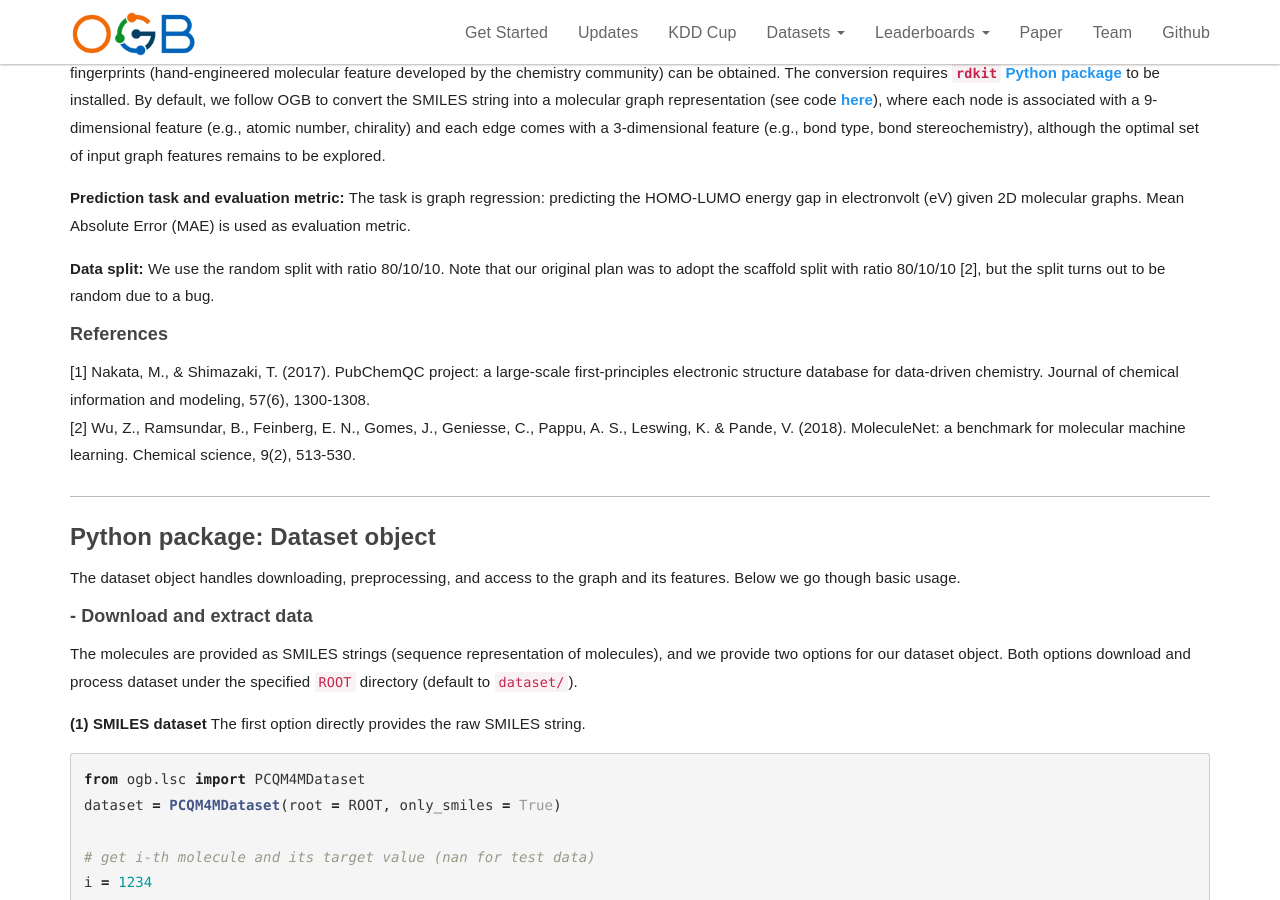
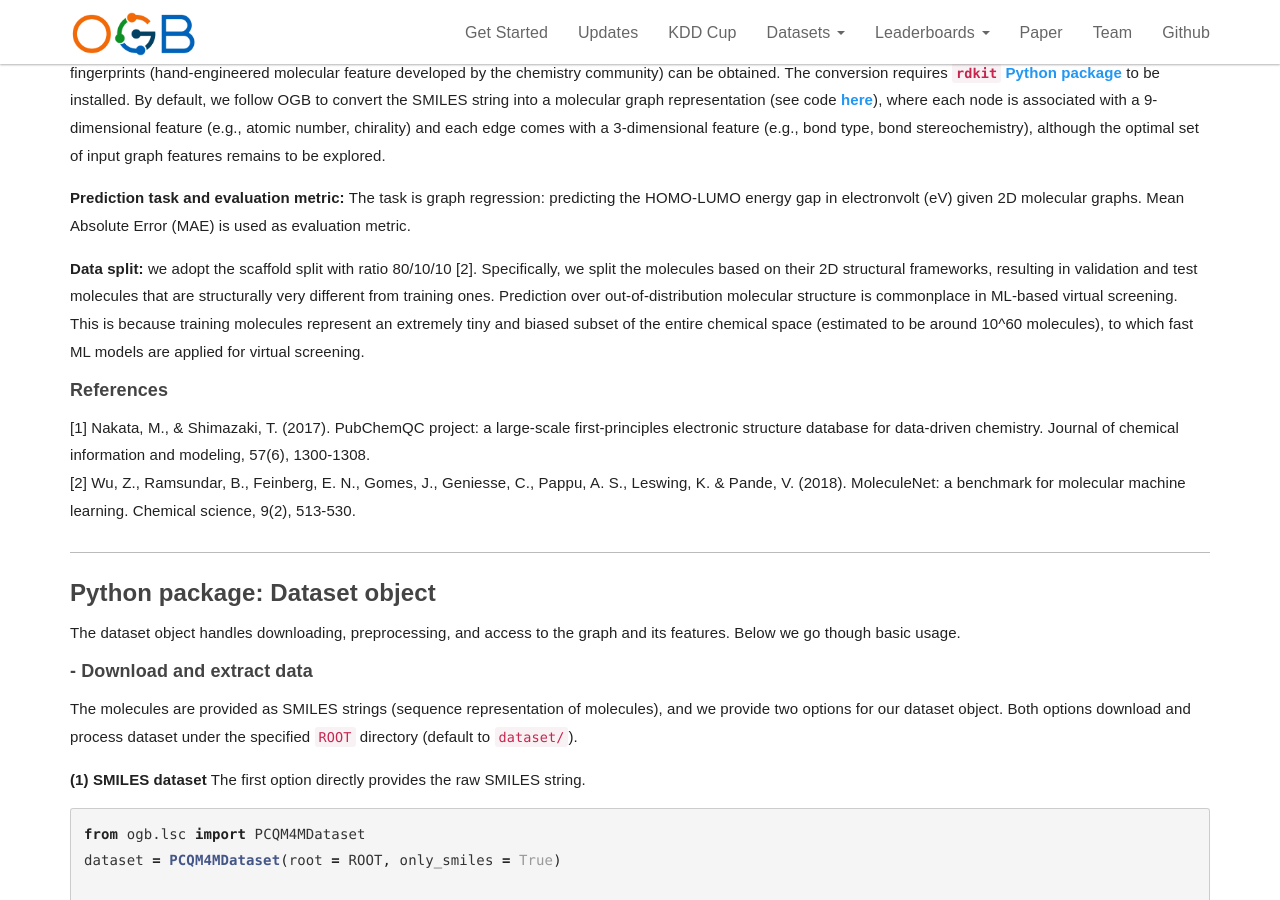
Before and after one commit to snap-stanford/ogb-web, a Jekyll site: the page built from _docs/kddcup2021/pcqm4m.md, in a window 1280 px wide and 900 px high, scrolled down 1011 px. Built offline with Jekyll 4.4.1, drawn with Linux system fonts in a browser that asks for light colours.

Commit message:
scaffold

```diff
--- a/_docs/kddcup2021/pcqm4m.md
+++ b/_docs/kddcup2021/pcqm4m.md
@@ -38,7 +38,8 @@ By default, we follow OGB to convert the SMILES string into a molecular graph re
 The task is graph regression: predicting the HOMO-LUMO energy gap in electronvolt (eV) given 2D molecular graphs. Mean Absolute Error (MAE) is used as evaluation metric.
 
 **Data split:**
-We use the random split with ratio 80/10/10. Note that our original plan was to adopt the scaffold split with ratio 80/10/10 [2], but the split turns out to be random due to a bug.
+we adopt the scaffold split with ratio 80/10/10 [2]. Specifically, we split the molecules based on their 2D structural frameworks, resulting in validation and test molecules that are structurally very different from training ones.
+Prediction over out-of-distribution molecular structure is commonplace in ML-based virtual screening. This is because training molecules represent an extremely tiny and biased subset of the entire chemical space (estimated to be around 10^60 molecules), to which fast ML models are applied for virtual screening.
 
 ###### **References**
 [1] Nakata, M., & Shimazaki, T. (2017). PubChemQC project: a large-scale first-principles electronic structure database for data-driven chemistry. Journal of chemical information and modeling, 57(6), 1300-1308. <br/>
```
Also changed, not shown: _docs/kddcup2021/overview.md (+1 -1 lines), _docs/kddcup2021/rules.md (+1 -1 lines).
